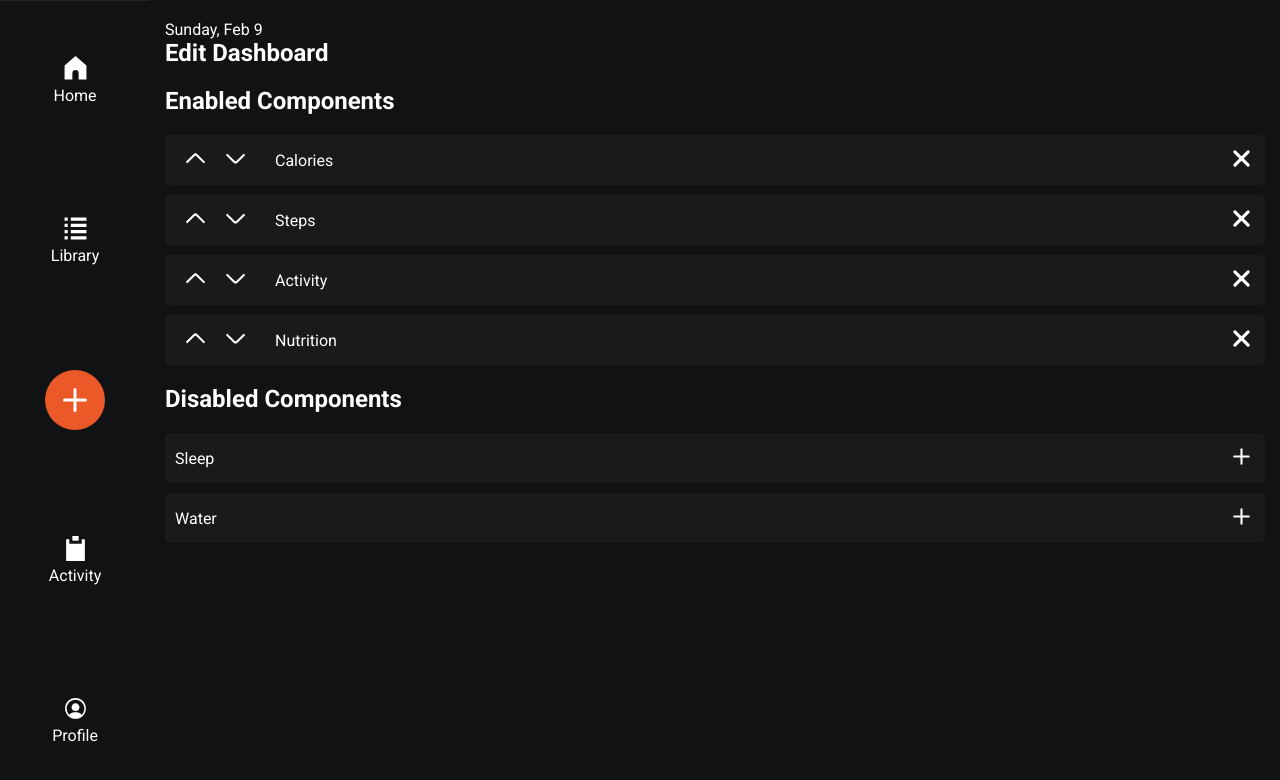
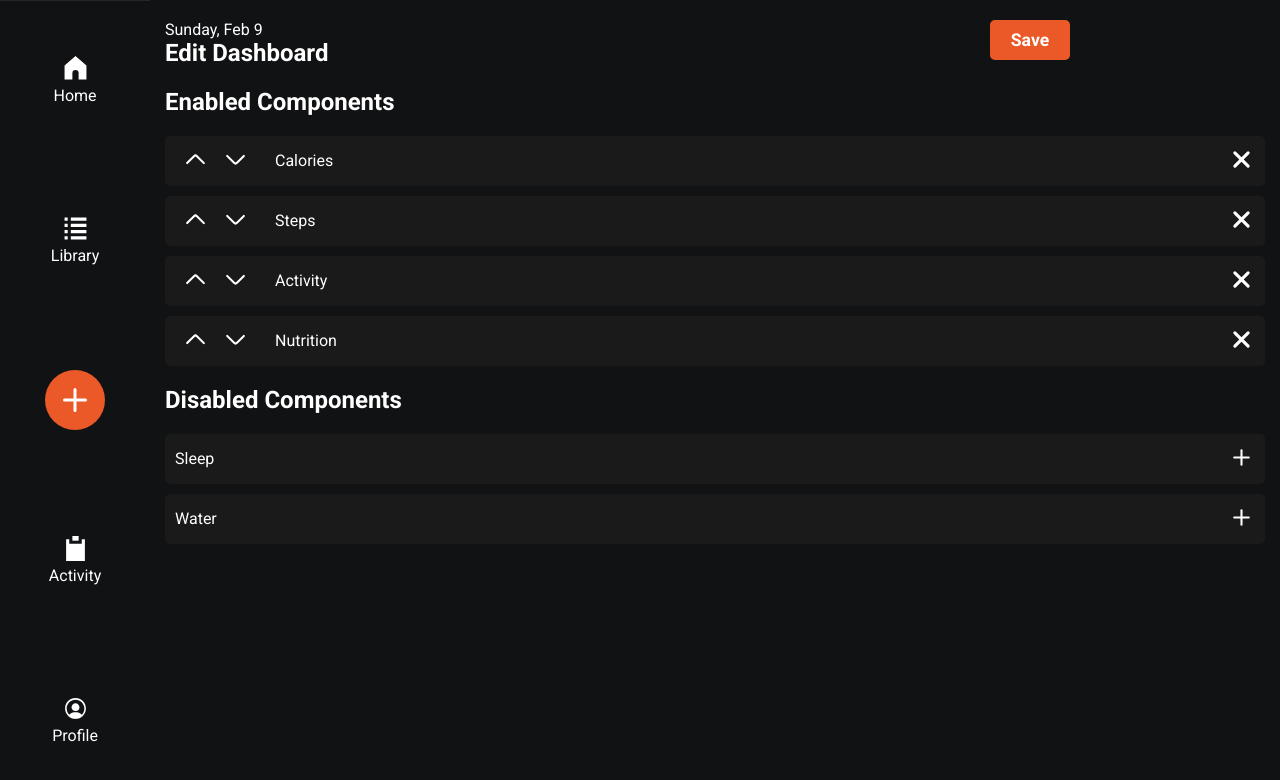
Before and after one commit to Stefan0712/fitness-app, a React (Create React App) app: page /edit-dashboard in a window 1280 px wide. Shown: the top 780 px of the page. Built offline with nearby package versions, Linux system fonts and the light colour scheme.

Commit message:
Implemented a function to activate/deactivate components from the dashboard and functions to move a component up and down using indexes instead of the 'order' property. ALso added a function and a button to save everything

```diff
--- a/src/components/pages/Dashboard/Dashboard.js
+++ b/src/components/pages/Dashboard/Dashboard.js
@@ -2,7 +2,7 @@ import { getDateForHeader, getCurrentDay, makeDateNice, makeFirstUpperCase, form
 import styles from './Dashboard.module.css';
 import { useEffect, useState } from 'react';
 import { useSelector, useDispatch } from 'react-redux';
-import { format, startOfWeek, addDays, getDay } from 'date-fns';
+import { startOfWeek, addDays } from 'date-fns';
 import { IconLibrary } from '../../../IconLibrary';
 import Goal from './Goal';
 import { updateDashboardLayout } from '../../../store/userSlice';
--- a/src/components/pages/Dashboard/Dashboard.module.css
+++ b/src/components/pages/Dashboard/Dashboard.module.css
@@ -327,6 +327,17 @@
     flex-direction: column;
     gap: 20px;
 }
+.dashboard-layout .header{
+    display: grid;
+    grid-template-columns: 3fr 1fr;
+    grid-template-rows: 2fr 3fr;
+}
+.dashboard-layout .header button{
+    height: 40px;
+    width: 80px;
+    grid-row: 1 / 3;
+    grid-column: 2 / 3;
+}
 .dashboard-layout .enabled-components,
 .dashboard-layout .disabled-components{
     display: flex;
--- a/src/components/pages/Dashboard/DashboardLayout.js
+++ b/src/components/pages/Dashboard/DashboardLayout.js
@@ -1,80 +1,134 @@
 import { getDateForHeader, makeFirstUpperCase } from '../../../helpers';
 import styles from './Dashboard.module.css';
 import { useDispatch, useSelector } from 'react-redux';
-import { useState, useEffect } from 'react';
+import { useState } from 'react';
 import { updateDashboardLayout } from '../../../store/userSlice';
 import { IconLibrary } from '../../../IconLibrary';
+import { useNavigate } from 'react-router-dom';
 
 const DashboardLayout = () => {
 
   const dispatch = useDispatch();
+  const navigate = useNavigate();
 
+  const goals = useSelector((state) => state.user.userData.goals);
+  const enabledComponents = useSelector((state) => state.user.dashboardSections);
+  const [orderedComponents, setOrderedComponents] = useState(enabledComponents || []);
 
-    const goals = useSelector((state)=>state.user.userData.goals);
-    const enabledComponents = useSelector((state)=>state.user.dashboardSections);
-    const [orderedComponents, setOrderedComponents] = useState(enabledComponents || [])
   const allSections = [
-        {name: "Activity", type: 'section', identifier: 'activity'},
-        {name: "Nutrition", type: 'section', identifier: 'nutrition'}
+    { name: 'Activity', type: 'section', identifier: 'activity' },
+    { name: 'Nutrition', type: 'section', identifier: 'nutrition' },
   ];
 
-    const showComponent = (item) =>{
-        dispatch(updateDashboardLayout({...item, order: enabledComponents[-1].order+1}))
+  // Show Component
+  const showComponent = (item) => {
+    setOrderedComponents((orderedComponents)=>[...orderedComponents, item])
+  };
+  const showGoal = (goal) =>{
+    setOrderedComponents(orderedComponents=>[
+        ...orderedComponents,
+        {
+            type: 'goal',
+            order: orderedComponents.length + 1,
+            identifier: goal.id
         }
-    const moveUp = (identifier) =>{
-        let items = [...enabledComponents]
-        const itemIndex = items.findIndex(item => item.identifier === identifier);
+    ]);
+  }
+  // Move Up Function
+  const moveUp = (identifier) => {
+    const index = orderedComponents.findIndex((obj) => obj.identifier === identifier);
+    if (index > 0) {
+      // Swap the item with the one above it
+      const newOrderedComponents = [...orderedComponents];
+      [newOrderedComponents[index], newOrderedComponents[index - 1]] = [
+        newOrderedComponents[index - 1],
+        newOrderedComponents[index],
+      ];
 
-        // Find the item that currently has order 1
-        const currentFirstIndex = items.findIndex(item => item.order === 1);
-        if (currentFirstIndex === -1) setOrderedComponents(items); // If there's no item with order 1, return as is
+      // Update the state with the new order
+      setOrderedComponents(newOrderedComponents);
+    }
+  };
 
-        // Swap the order values
-        items[itemIndex].order = 1;
-        items[currentFirstIndex].order = 2;
+  // Move Down Function
+  const moveDown = (identifier) => {
+    const index = orderedComponents.findIndex((obj) => obj.identifier === identifier);
+    if (index < orderedComponents.length - 1) {
+      // Swap the item with the one below it
+      const newOrderedComponents = [...orderedComponents];
+      [newOrderedComponents[index], newOrderedComponents[index + 1]] = [
+        newOrderedComponents[index + 1],
+        newOrderedComponents[index],
+      ];
 
-        setOrderedComponents(items)
-        console.log(items)
+      // Update the state with the new order
+      setOrderedComponents(newOrderedComponents);
     }
-    const moveDown = () =>{
-
+  };
+  const handleSave = () =>{
+    dispatch(updateDashboardLayout(orderedComponents));
+    navigate('/dashboard');
+  }
+  const removeComponent = (identifier) =>{
+    setOrderedComponents((orderedComponents)=>[...orderedComponents.filter(item=>item.identifier!==identifier)]);
   }
   return (
     <div className={`${styles['dashboard-layout']} page`}>
       <div className={styles.header}>
         <div className={styles.date}>{getDateForHeader()}</div>
         <h2>Edit Dashboard</h2>
+        <button type='button' className='orange-button' onClick={handleSave}>Save</button>
       </div>
       <h2>Enabled Components</h2>
       <div className={styles['enabled-components']}>
-                {orderedComponents?.map(item=>(
-                    <div className={styles['component']}>
+        {orderedComponents?.map((item) => (
+          <div className={styles['component']} key={item.identifier}>
             <div className={styles['order-buttons']}>
-                            <button className='clear-button' onClick={()=>moveUp(item.identifier)}><img src={IconLibrary.Arrow} style={{transform: 'rotateZ(270deg)'}} className='small-icon' alt=''></img></button>
-                            <button className='clear-button'><img src={IconLibrary.Arrow} style={{transform: 'rotateZ(90deg)'}} className='small-icon' alt=''></img></button>
+              <button className="clear-button" onClick={() => moveUp(item.identifier)}>
+                <img
+                  src={IconLibrary.Arrow}
+                  style={{ transform: 'rotateZ(270deg)' }}
+                  className="small-icon"
+                  alt=""
+                />
+              </button>
+              <button className="clear-button" onClick={() => moveDown(item.identifier)}>
+                <img
+                  src={IconLibrary.Arrow}
+                  style={{ transform: 'rotateZ(90deg)' }}
+                  className="small-icon"
+                  alt=""
+                />
+              </button>
             </div>
-                        <p>{goals?.find(i=>i.id===item.identifier)?.name || allSections?.find(i=>i.identifier===item.identifier)?.name}</p>
-                        <button className='clear-button'><img src={IconLibrary.Close} className='small-icon' alt=''></img></button>
+            <p>{goals?.find((i) => i.id === item.identifier)?.name || allSections?.find((i) => i.identifier === item.identifier)?.name}</p>
+            <button className="clear-button" onClick={()=>removeComponent(item.identifier)}>
+              <img src={IconLibrary.Close} className="small-icon" alt="" />
+            </button>
           </div>
         ))}
       </div>
       <h2>Disabled Components</h2>
       <div className={styles['disabled-components']}>
-                {goals?.filter(goal=>!enabledComponents.some(i=>i.identifier===goal.id)).map(item=>(
-                    <div className={styles['component']}>
+        {goals?.filter((goal) => !orderedComponents.some((i) => i.identifier === goal.id)).map((item) => (
+          <div className={styles['component']} key={item.id}>
             <p>{item.name}</p>
-                        <button className='clear-button'><img src={IconLibrary.Add} className='small-icon' alt=''></img></button>
+            <button className="clear-button" onClick={()=>showGoal(item)}>
+              <img src={IconLibrary.Add} className="small-icon" alt="" />
+            </button>
           </div>
         ))}
-                {allSections?.filter(section=>!enabledComponents.some(i=>i.identifier===section.identifier)).map(item=>(
-                    <div className={styles['component']}>
+        {allSections?.filter((section) => !orderedComponents.some((i) => i.identifier === section.identifier)).map((item) => (
+          <div className={styles['component']} key={item.identifier}>
             <p>{makeFirstUpperCase(item.identifier)}</p>
-                        <button className='clear-button'><img src={IconLibrary.Add} className='small-icon' alt=''></img></button>
+            <button className="clear-button" onClick={()=>showComponent(item)}>
+              <img src={IconLibrary.Add} className="small-icon" alt="" />
+            </button>
           </div>
         ))}
       </div>
     </div>
   );
-}
+};
 
 export default DashboardLayout;
--- a/src/components/pages/Dashboard/Goal.module.css
+++ b/src/components/pages/Dashboard/Goal.module.css
@@ -78,6 +78,9 @@
     align-items: center;
     gap: 15px;
     height: 30px;
+}
+.header h3{
+    margin: 0;
 }
 .header p{
     margin-left: auto;
```
Lines whose indentation alone changed are shown as unchanged.
